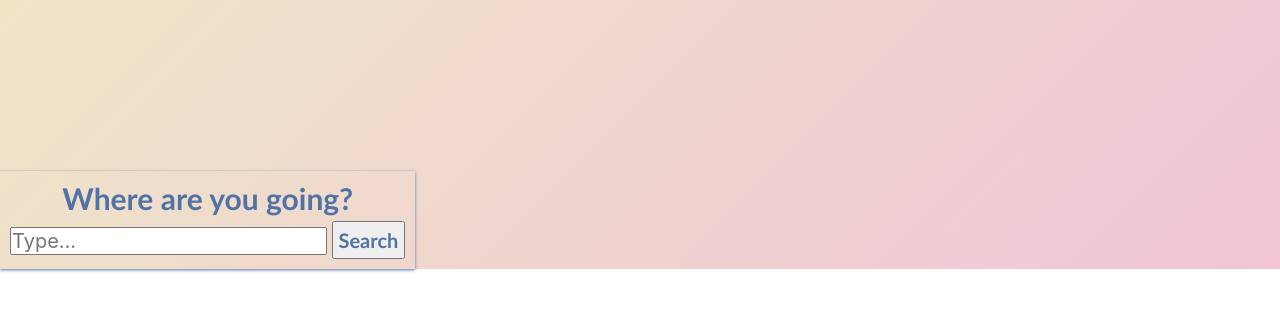
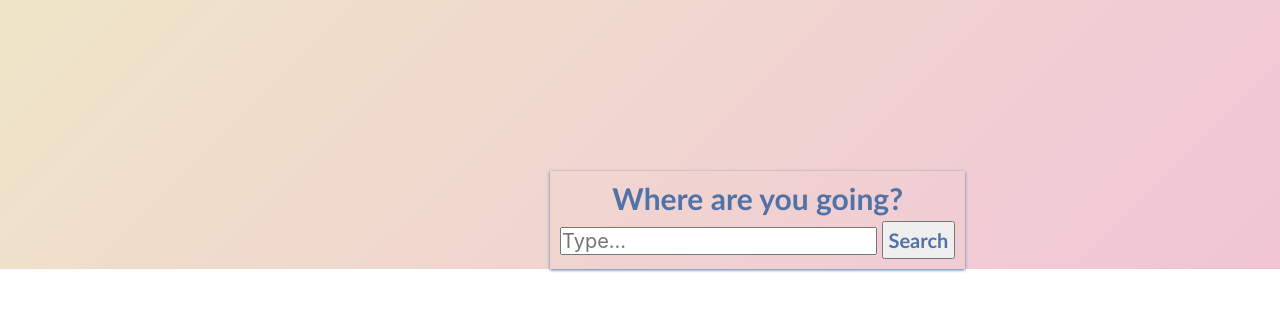
Before and after one commit to zachcygan/The-Perfect-Weekend, a plain HTML site: page index.html in a window 1280 px wide. Shown: the part 279-590 px from the top of the page. Drawn offline with nearby package versions, Linux system fonts and the light colour scheme.

Commit message:
reset style.css

```diff
--- a/assets/CSS/homepagestyle.css
+++ b/assets/CSS/homepagestyle.css
@@ -60,8 +60,7 @@
     vertical-align: middle;
     box-shadow: 0 1px 3px;
     margin-top: 200px;
-    margin-left: auto;
-    margin-right: auto;
+    margin-left: 550px;
 }
 
 .question {
```
